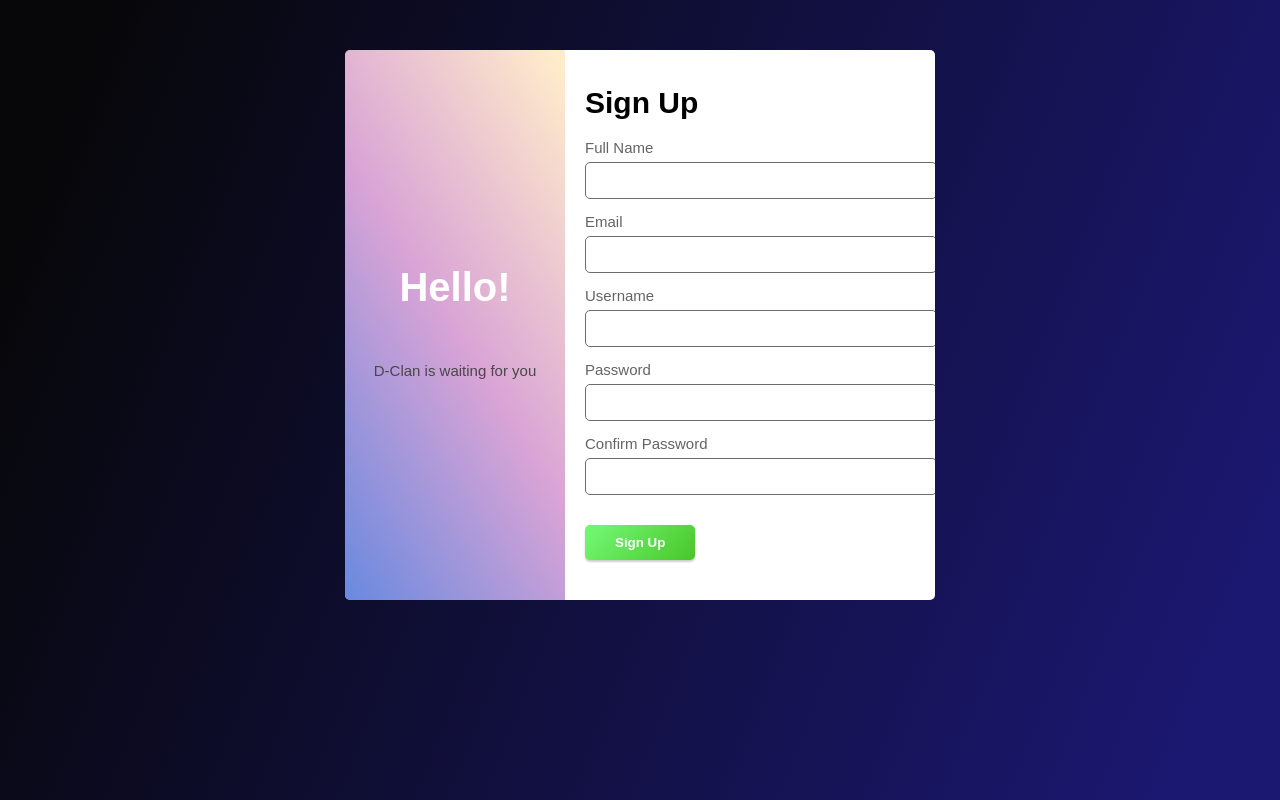
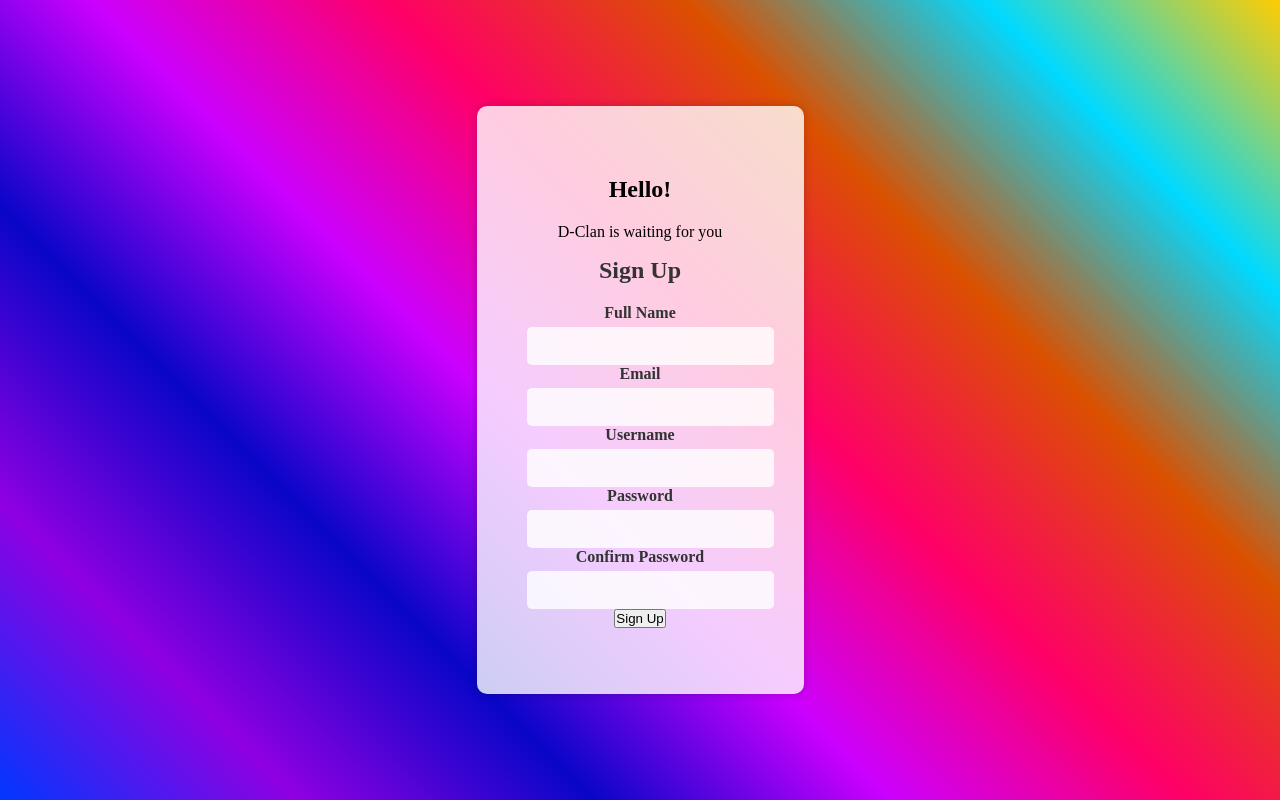
Before and after one commit to Febinfj/signup_from, a plain HTML site: page index.html in a window 1280 px wide. Drawn offline with Linux system fonts and the light colour scheme; files that its build step writes are made by us from their sources.

Commit message:
Update style.css

```diff
--- a/style.css
+++ b/style.css
@@ -1,127 +1,75 @@
- {
-  box-sizing: border-box;
-  margin: 0;
-  padding: 0;
-
+body, h1, label, input, button {
+    margin: 0;
+    padding: 0;
 }
 
-html{
-    font-size: 62.5%;
-}
-
+/* Apply some basic styling to the form container */
 body {
-  font-family: Arial, Helvetica, sans-serif;
-  font-size: 1rem;
-  line-height: 2.5rem;
-  margin: 0;
-  padding: 0;
-  background-image: linear-gradient(
-    111.4deg,
-    rgba(7, 7, 9, 1) 6.5%,
-    rgba(27, 24, 113, 1) 93.2%
-  );
-  object-fit: cover;
-  height: 100vh;
-}
-
-
-h1{
-    font-size: 3rem;
-    color: black;
-    margin: 2rem 0;
-}
-.form-wrapper{
-    padding: 5rem;
+    background: linear-gradient(45deg, rgb(0, 55, 255), rgb(143, 0, 226), rgb(9, 6, 200), rgb(204, 0, 255), #f06, rgb(219, 80, 0), rgb(0, 217, 255), #fc0);
+    margin: 0;
     display: flex;
+    justify-content: center;
     align-items: center;
-    justify-content: center;
-}
-
-label{
-    font-size: 1.5rem;
-    color: rgb(100, 100, 100);
-    margin: 2rem 0;
+    height: 100vh;
 }
 
 .container {
-  /* position: absolute;
-  top: 50%;
-  left: 50%;
-  transform: translate(-50%, -50%); */
-  width: 50%;
-  height: auto;
-  /* margin: 10rem auto; */
-  overflow: hidden;
-  background-color: white;
-  border-radius: 5px;
-  color: black;
-  display: flex;
+    max-width: 450px;
+    padding: 50px;
+    background: rgba(255, 255, 255, 0.8);
+    border-radius: 10px;
+    box-shadow: 0px 0px 10px rgba(0, 0, 0, 0.2);
+    text-align: center;
 }
 
-.gradient-section{
-    width: 40%;
-    background-image: linear-gradient( 58.2deg,  rgba(40,91,212,0.73) -3%, rgba(171,53,163,0.45) 49.3%, rgba(255,204,112,0.37) 97.7% );
+h1 {
+    margin-bottom: 20px;
+    font-size: 24px;
+    color: #333;
 }
 
-.signup-section{
-    width: 60%;
-    padding: 2rem;
+/* Style labels and form elements */
+.input-group {
+    margin-bottom: 15px;
 }
 
-.gradient-section-text{
-    display: flex;
-    flex-direction: column;
-    align-items: center;
-    justify-content: center;
-    height: 100%;
-}
-
-.text-primary{
-    font-size: 4rem;
+label {
+    display: block;
+    margin-bottom: 5px;
     font-weight: bold;
-    color: white;
-    padding-bottom: 1rem;
-}
-
-.text-secondary{
-    font-size: 1.5rem;
-    color: rgb(72, 72, 72);
-    padding-bottom: 1rem;
+    color: #333;
 }
 
 input[type="text"],
 input[type="email"],
-input[type="password"],
-input[type="tel"] {
-  width: 100%;
-  padding: 10px;
-  margin-bottom: 10px;
-  border: 1px solid #6c6c6c;
-  border-radius: 5px;
-}
-.error {
-  color: red;
+input[type="password"] {
+    width: 100%;
+    padding: 10px;
+    border: none;
+    border-radius: 5px;
+    font-size: 16px;
+    background-color: rgba(255, 255, 255, 0.8);
+    transition: background-color 0.3s;
 }
 
-input[type="submit"]{
-    border-radius:5px;
-    margin: 2rem 0;
-    background-image: linear-gradient( 135deg, #70F570 10%, #49C628 100%);
-    display: block;
-    font-weight: bold;
-    color: white;
-    padding: 1rem 3rem;
-    border: none;
-    box-shadow: 0 2px 2px 0 rgba(0,0,0,0.2);
-
+input[type="text"]:focus,
+input[type="email"]:focus,
+input[type="password"]:focus {
+    background-color: rgba(255, 255, 255, 1);
 }
 
-input[type="submit"]:hover{
-    transform: translateY(-2px);
-    box-shadow: 0 4px 4px 0 rgba(0,0,0,0.2);
+button {
+    background-color: #2ecc71;
+    color: #fff;
+    border: none;
+    padding: 10px 20px;
+    border-radius: 5px;
+    cursor: pointer;
+    font-size: 16px;
+    transition: background-color 0.3s;
+    width: 100%;
 }
 
-input[type="submit"]:active{
-    transform: translateY(0px);
-    box-shadow: 0 2px 2px 0 rgba(0,0,0,0.2);
+button:hover {
+    background-color: #27ae60;
 }
```
